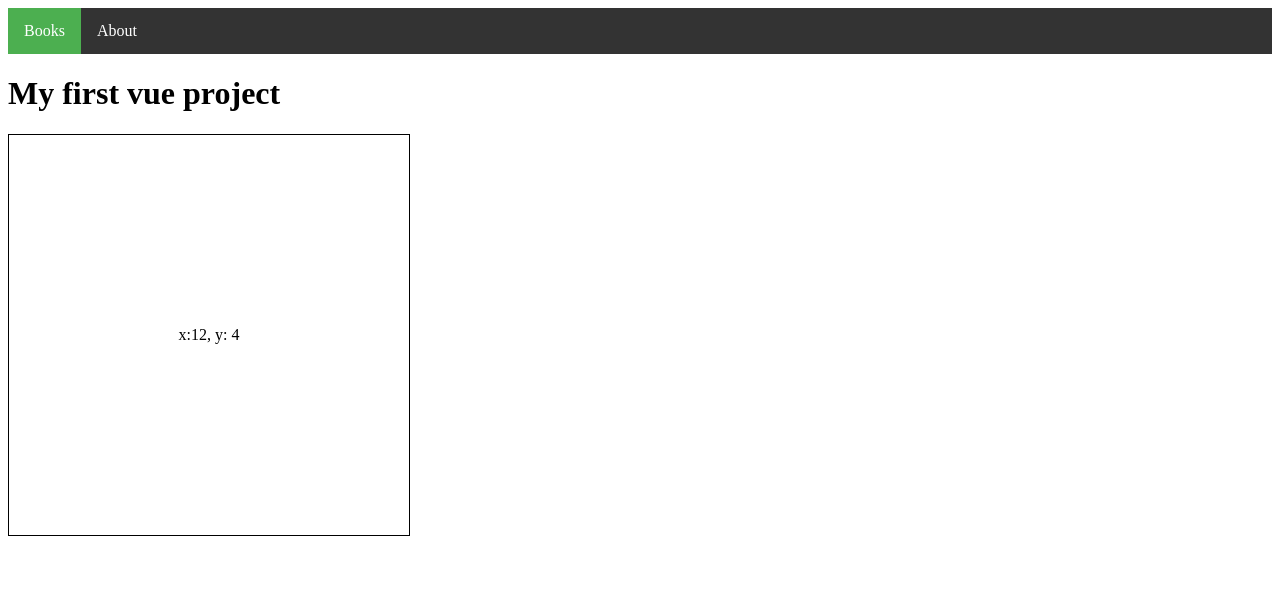
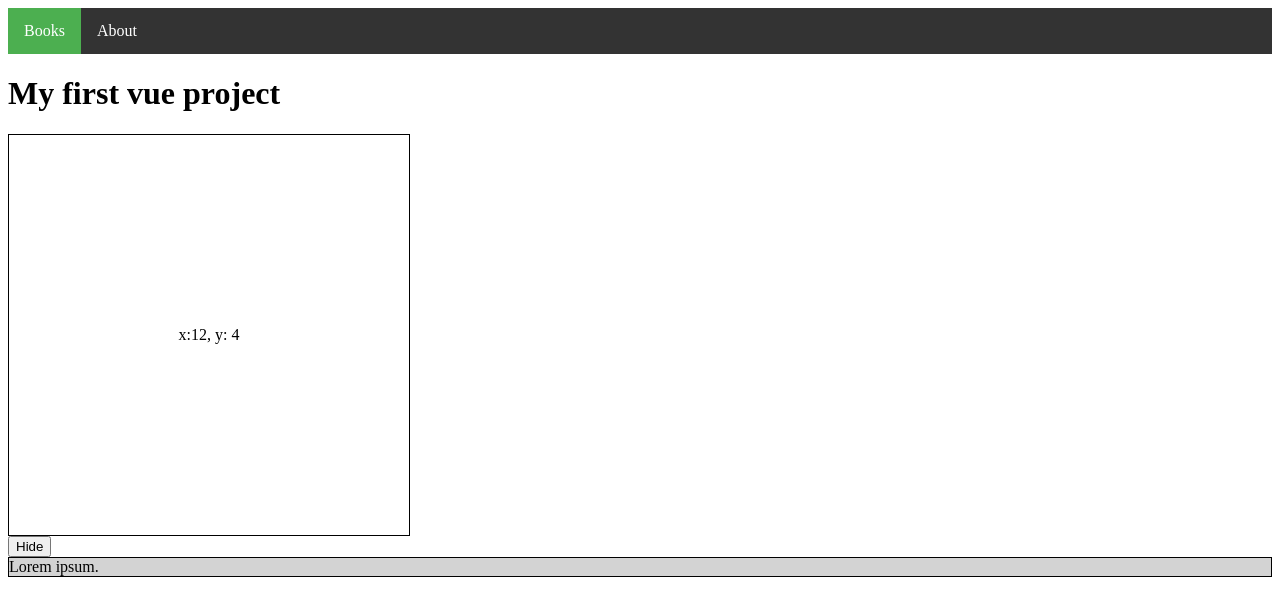
Before and after one commit to frontend-coach-workshops/2023-09-11_09-13, a Vue app: page / in a window 1280 px wide. Shown: the top 616 px of the page. Built offline with nearby package versions, Linux system fonts and the light colour scheme.

Commit message:
Add task 3

```diff
--- a/src/App.vue
+++ b/src/App.vue
@@ -2,17 +2,20 @@
   <AppNavigation />
   <h1>My first vue project</h1>
   <MouseCursor />
+  <InfoBox />
 </template>
 
 <script>
 import AppNavigation from './components/AppNavigation.vue'
 import MouseCursor from './components/MouseCursor.vue'
+import InfoBox from './components/InfoBox.vue'
 
 export default {
   name: 'App',
   components: {
     AppNavigation,
-    MouseCursor
+    MouseCursor,
+    InfoBox
   }
 }
 </script>
--- /dev/null
+++ b/src/components/InfoBox.vue
@@ -0,0 +1,25 @@
+<template>
+  <button>
+    <span v-if="isVisible">Hide</span>
+    <span v-else>Show</span>
+  </button>
+  <div class="container" v-show="isVisible">Lorem ipsum.</div>
+</template>
+
+<script>
+export default {
+  name: 'InfoBox',
+  data() {
+    return {
+      isVisible: true
+    }
+  }
+}
+</script>
+
+<style>
+.container {
+  border: 1px solid;
+  background-color: lightgrey;
+}
+</style>
```
